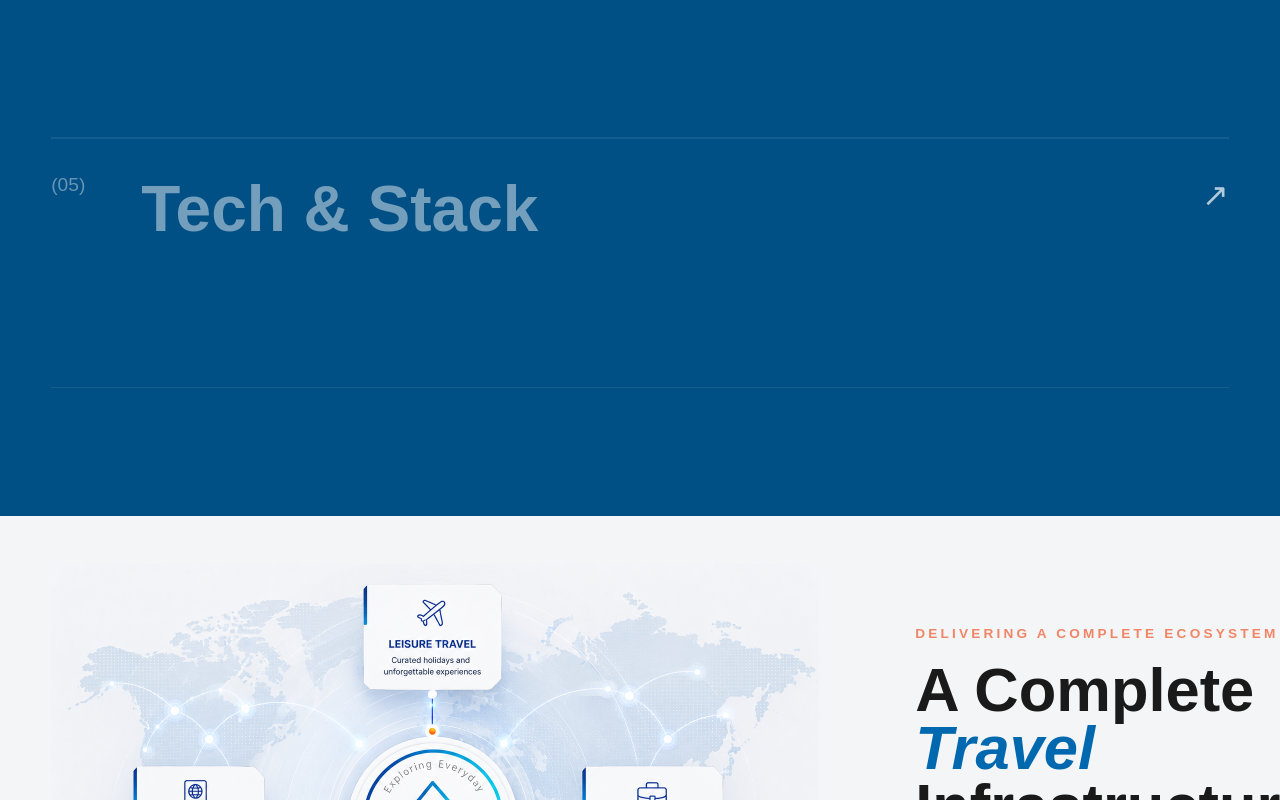
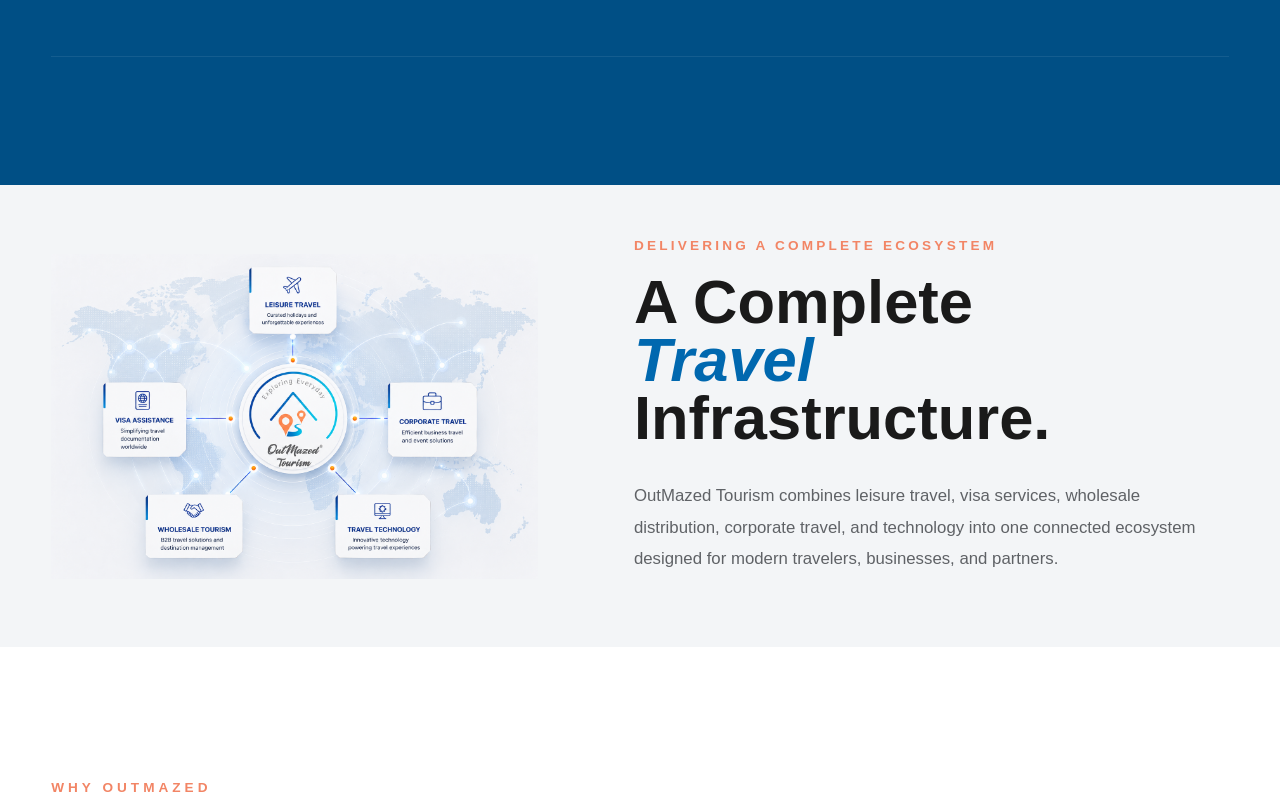
Before and after one commit to psrdev/omt_redone, a Next.js app: page / in a window 1280 px wide. Shown: the part 3140-3940 px from the top of the page. Built offline with nearby package versions, Linux system fonts and the light colour scheme; a web font is replaced by a local one.

Commit message:
fixed resposnive issue

```diff
--- a/components/Home/EcosystemSection.module.css
+++ b/components/Home/EcosystemSection.module.css
@@ -46,7 +46,7 @@
 
   align-items: start;
 
-  min-height: 250px;
+  /* min-height: 250px; */
 
   padding: 2rem 0;
 
--- a/components/Home/TravelEcosystemSection.tsx
+++ b/components/Home/TravelEcosystemSection.tsx
@@ -19,8 +19,7 @@
               <Image
                 src="/images/home/travel-ecosystem-illustration.png"
                 alt="Ecosystem"
-                width={768}
-                height={512}
+                fill
               />
             </motion.div>
           </div>
```
